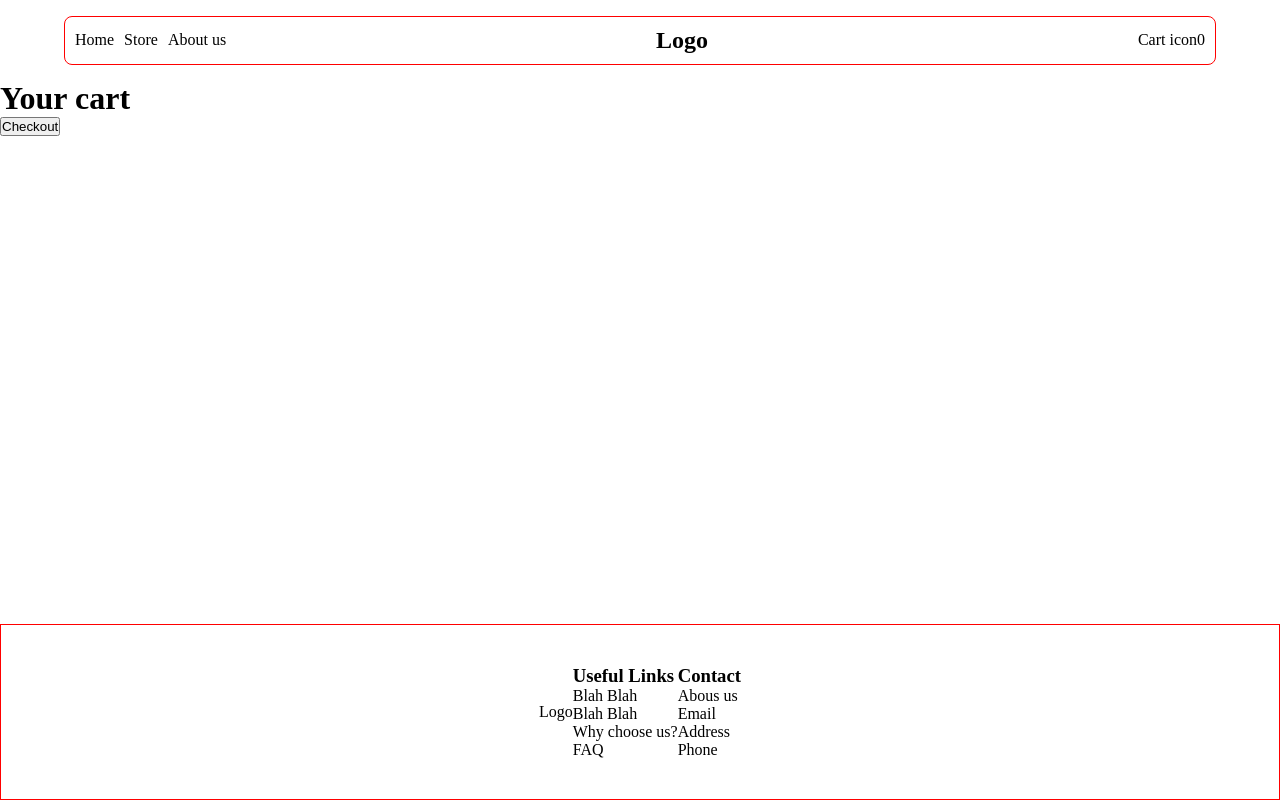
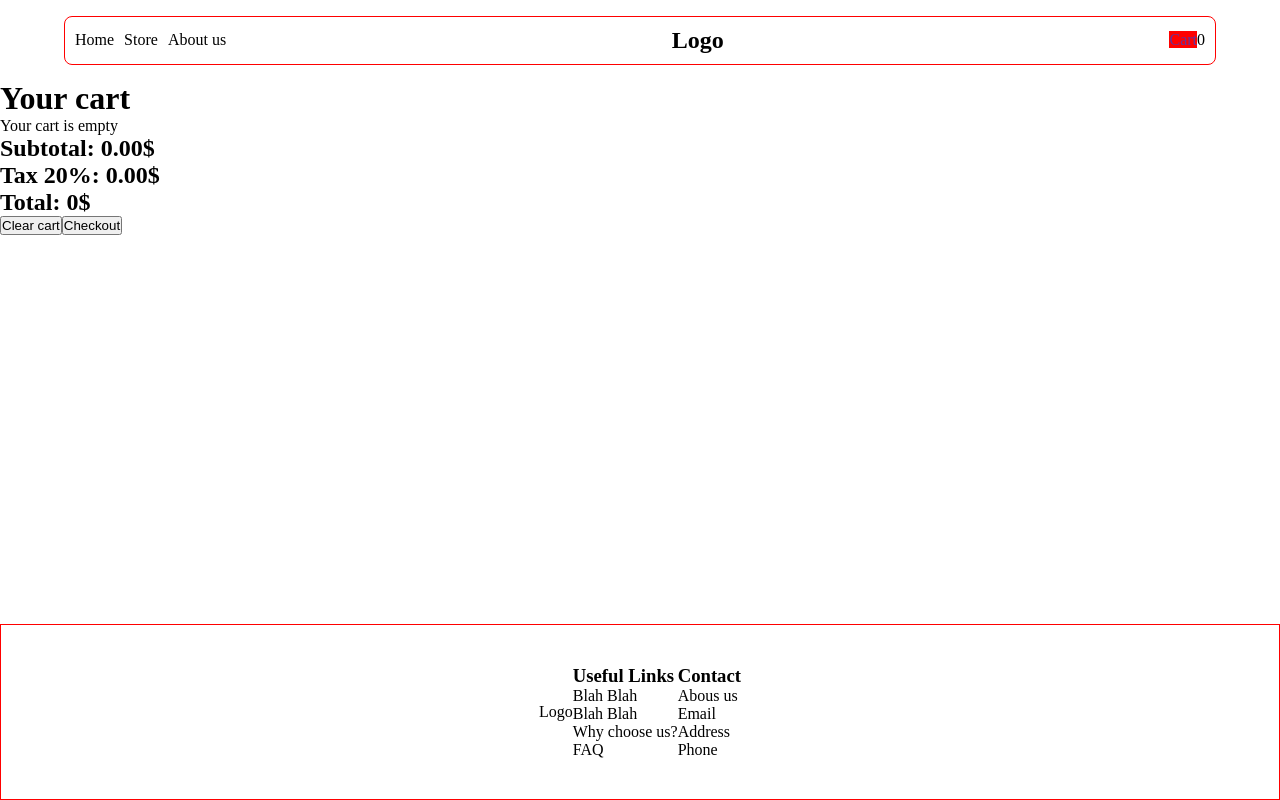
Before and after one commit to nikola88393/Shopping-cart, a React (Vite) app: page /cart in a window 1280 px wide. Built offline with nearby package versions, Linux system fonts and the light colour scheme.

Commit message:
Implement logic for visualising cart objects and manipulating them

```diff
--- a/src/components/Cart/Cart.jsx
+++ b/src/components/Cart/Cart.jsx
@@ -1,8 +1,37 @@
+import { useContext } from "react";
+import { CartContext } from "../../App";
+
 const Cart = () => {
+  const {
+    cart,
+    addToCart,
+    removeFromCart,
+    clearCart,
+    getCartTotal,
+    getCartTax,
+  } = useContext(CartContext);
   return (
     <div>
       <h1>Your cart</h1>
-      <div></div>
+      <div>
+        {cart.length !== 0 ? (
+          cart.map((item) => (
+            <div key={item.id}>
+              <h2>{item.title}</h2>
+              <p>Price: {item.price}</p>
+              <p>Quantity: {item.quantity}</p>
+              <button onClick={() => addToCart(item)}>+</button>
+              <button onClick={() => removeFromCart(item)}>-</button>
+            </div>
+          ))
+        ) : (
+          <p>Your cart is empty</p>
+        )}
+      </div>
+      <h2>Subtotal: {getCartTotal()}$</h2>
+      <h2>Tax 20%: {getCartTax()}$</h2>
+      <h2>Total: {Number(getCartTotal()) + Number(getCartTax())}$</h2>
+      <button onClick={clearCart}>Clear cart</button>
       <button>Checkout</button>
     </div>
   );
--- a/src/components/Header/Header.jsx
+++ b/src/components/Header/Header.jsx
@@ -31,7 +31,12 @@ const Header = () => {
         </ul>
         <h2>Logo</h2>
         <div>
-          <a>Cart icon</a>
+          <NavLink
+            to="/cart"
+            className={({ isActive }) => (isActive ? styles.navLinkActive : "")}
+          >
+            Cart
+          </NavLink>
           <span>{getCartQuantity()}</span>
         </div>
       </header>
--- a/src/components/Store/Store.jsx
+++ b/src/components/Store/Store.jsx
@@ -7,14 +7,7 @@ import { useContext } from "react";
 import { CartContext } from "../../App";
 
 const Store = () => {
-  const {
-    cart,
-    addToCart,
-    removeFromCart,
-    clearCart,
-    getCartTotal,
-    getCartQuantity,
-  } = useContext(CartContext);
+  const { cart, addToCart, getCartTotal } = useContext(CartContext);
   //Destructuring!!!
   const {
     data: products,
--- a/src/context/useCart.jsx
+++ b/src/context/useCart.jsx
@@ -30,7 +30,13 @@ export const useCart = () => {
   };
 
   const getCartTotal = () => {
-    return cart.reduce((acc, item) => acc + item.price * item.quantity, 0);
+    return cart
+      .reduce((acc, item) => acc + item.price * item.quantity, 0)
+      .toFixed(2);
+  };
+
+  const getCartTax = () => {
+    return (getCartTotal() * 0.2).toFixed(2);
   };
 
   const getCartQuantity = () => {
@@ -44,5 +50,6 @@ export const useCart = () => {
     clearCart,
     getCartTotal,
     getCartQuantity,
+    getCartTax,
   };
 };
```
